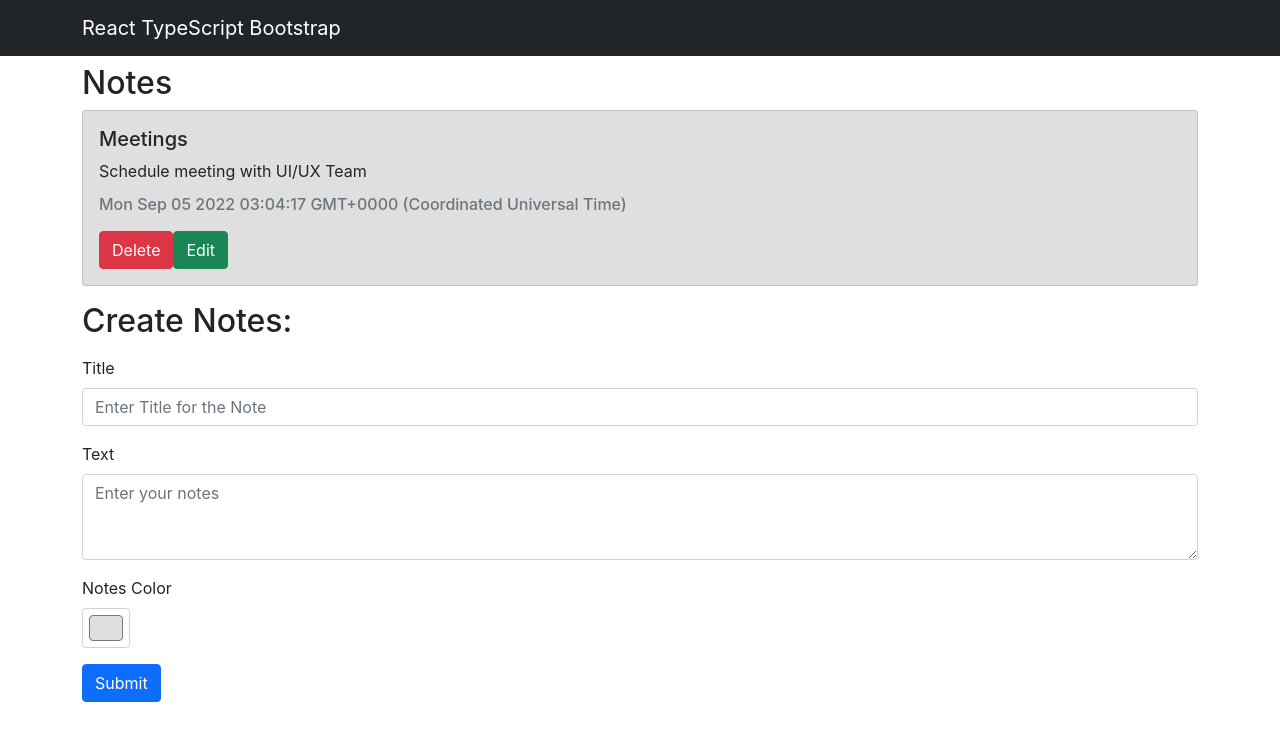
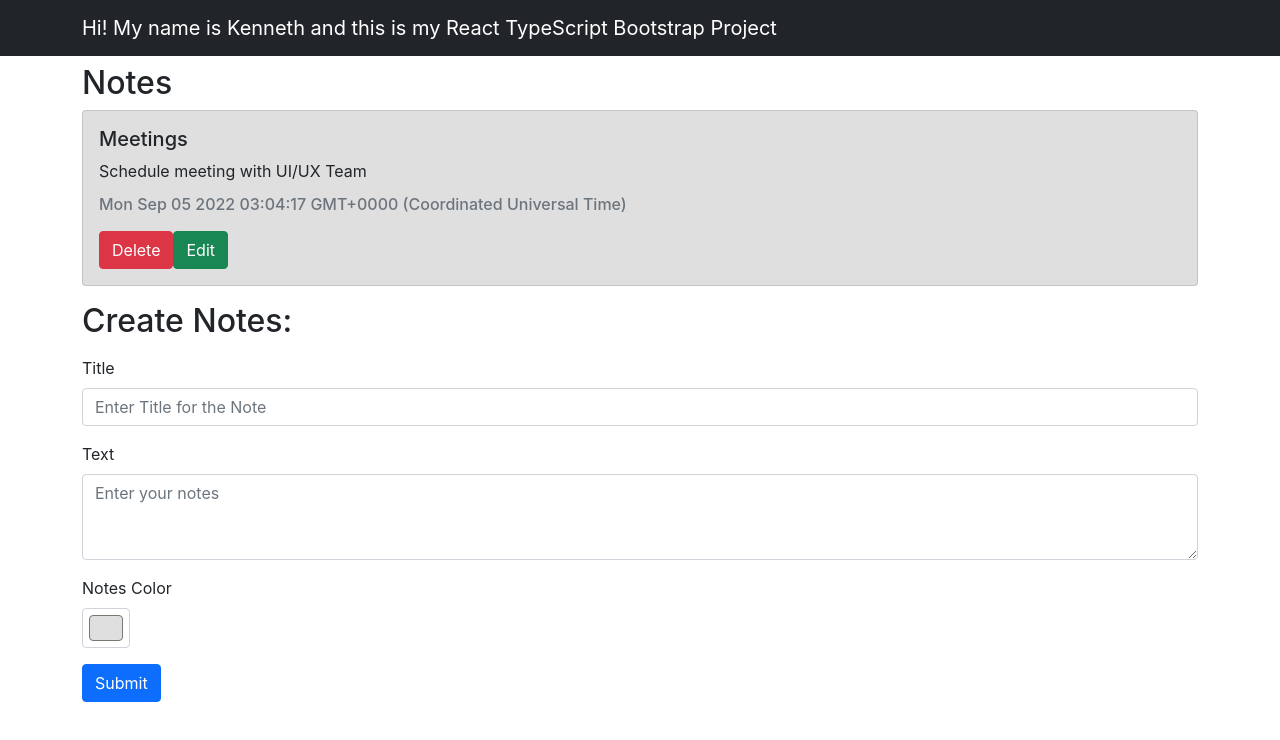
Before and after one commit to neth8855/React-Typescript-crud, a React (Create React App) app: page / in a window 1280 px wide. Shown: the top 740 px of the page. Built offline with nearby package versions, Linux system fonts and the light colour scheme.

Commit message:
New Header Text

```diff
--- a/src/components/Header.tsx
+++ b/src/components/Header.tsx
@@ -7,7 +7,10 @@ const Header: React.FunctionComponent<IHeaderProps> = (props) => {
   return (
     <Navbar fixed="top" bg="dark" variant="dark">
       <Container>
-        <Navbar.Brand>React TypeScript Bootstrap</Navbar.Brand>
+        <Navbar.Brand>
+          Hi! My name is Kenneth and this is my React TypeScript Bootstrap
+          Project
+        </Navbar.Brand>
       </Container>
     </Navbar>
   );
```
